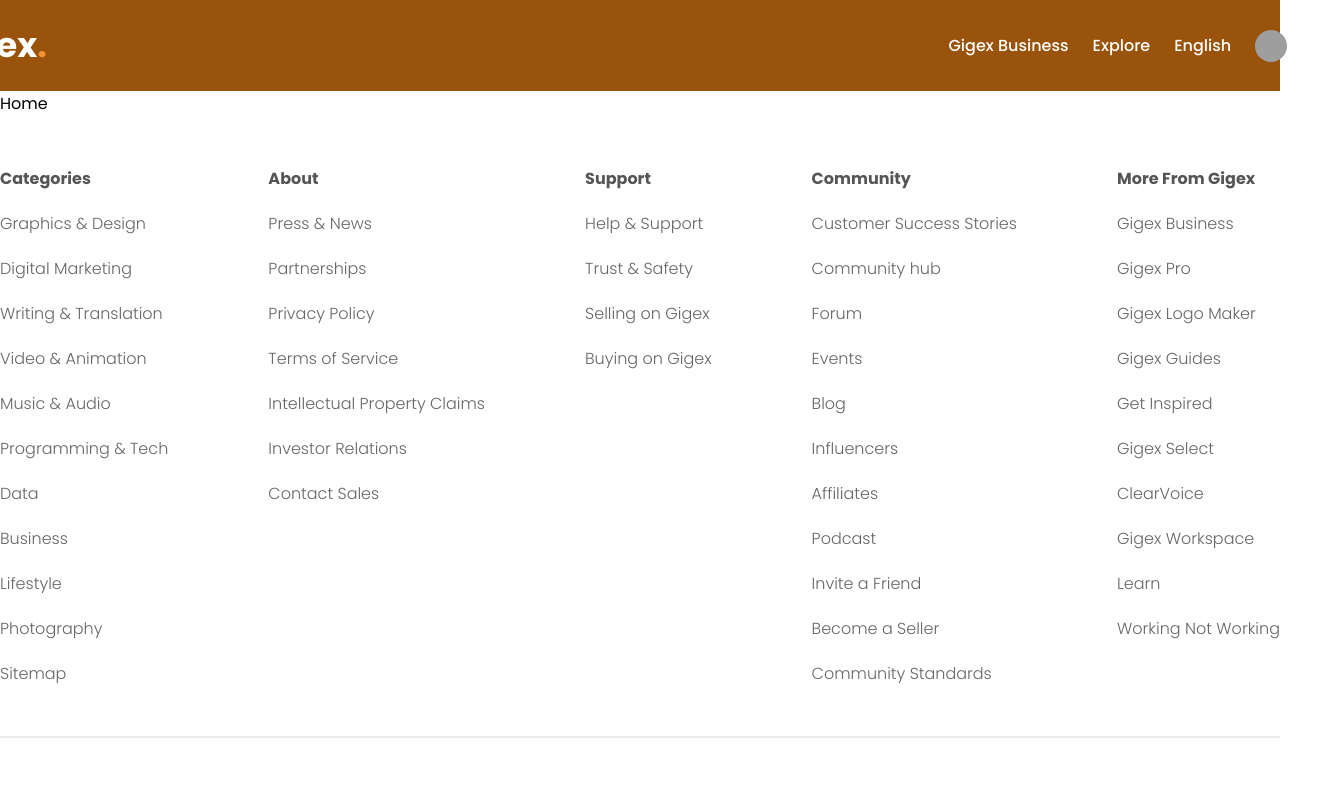
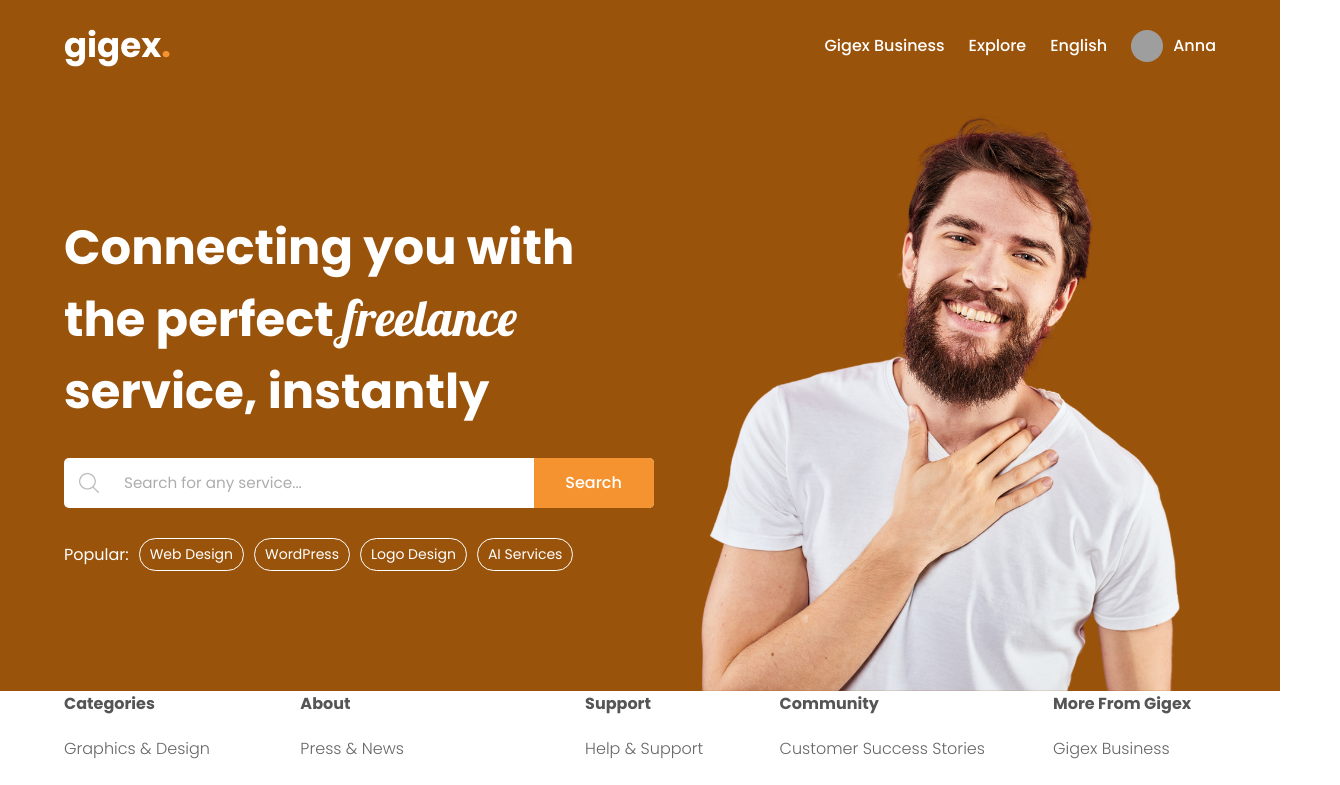
Before and after one commit to ibilalchaudhary/gigex, a React (Vite) app in the folder client/: page / in a window 1280 px wide. Shown: the top 785 px of the page, 1340 px wide, since content can reach past the window. Built offline with nearby package versions, Linux system fonts and the light colour scheme; grey boxes are pictures that could not be loaded.

Commit message:
Added Featured Section to Gigex

```diff
--- a/client/index.html
+++ b/client/index.html
@@ -7,6 +7,7 @@
       href="https://fonts.googleapis.com/css2?family=Poppins:ital,wght@0,100;0,300;0,400;0,500;0,700;0,900;1,100;1,300;1,400;1,500;1,700;1,900&display=swap"
       rel="stylesheet"
     />
+    <link href="https://fonts.googleapis.com/css2?family=Lobster&display=swap" rel="stylesheet">
     <style>
       * {
         padding: 0;
--- a/client/src/components/Navbar/Navbar.scss
+++ b/client/src/components/Navbar/Navbar.scss
@@ -1,3 +1,5 @@
+
+
 .navbar{
     display: flex;
     flex-direction: column;
@@ -7,13 +9,20 @@
     transition: 0.5 all ease;
     position: sticky;
     top: 0;
+    width: 100vw;
+    margin: 0;
+    padding: 0;
+    box-sizing: border-box;
+
 
     &.active{
         background-color: white;
         color: black;
     }
     .container{
-        width: 1400px;
+        width: 90vw;
+        margin: 0;
+        padding: 0;
         display: flex;
         justify-content: space-between;
         padding: 20px 0px;
@@ -87,7 +96,7 @@
     }
 
     .menu{
-        width: 1400px;
+        width: 90vw;
         padding: 10px 0px;
         display: flex;
         justify-content: space-between;
--- /dev/null
+++ b/client/src/components/featured/Featured.jsx
@@ -0,0 +1,35 @@
+import React from "react";
+import "./Featured.scss";
+
+function Featured() {
+  return (
+    <div className="featured">
+      <div className="container">
+        <div className="left">
+          <h1>
+          Connecting you with the perfect  <span>  freelance</span> service, instantly
+          </h1>
+          <div className="search">
+            <div className="searchInput">
+              <img src="./img/search.png" alt="" />
+              <input type="text" placeholder='Search for any service...' />
+            </div>
+            <button>Search</button>
+          </div>
+          <div className="popular">
+            <span>Popular:</span>
+            <button>Web Design</button>
+            <button>WordPress</button>
+            <button>Logo Design</button>
+            <button>AI Services</button>
+          </div>
+        </div>
+        <div className="right">
+          <img src="./img/mman.png" alt="" />
+        </div>
+      </div>
+    </div>
+  );
+}
+
+export default Featured;
--- /dev/null
+++ b/client/src/components/featured/Featured.scss
@@ -0,0 +1,112 @@
+.featured {
+    height: 600px;
+    display: flex;
+    justify-content: center;
+    background-color: #9A530B;
+    color: white;
+    width: 100vw;
+    margin: 0;
+    padding: 0;
+    box-sizing: border-box;
+
+    .container {
+      width: 90vw;
+      display: flex;
+      align-items: center;
+
+      .left {
+        width: 50vw;
+        display: flex;
+        flex-direction: column;
+        gap: 30px;
+
+        h1 {
+          font-size: 3rem;
+          font-weight: 600;
+
+          span {
+            font-family: "Lobster", sans-serif;
+            font-size: 50px;
+            font-weight: 100;
+            font-style: normal;
+          }
+        }
+
+        .search {
+          background-color: white;
+          border-radius: 5px;
+          display: flex;
+          align-items: center;
+          justify-content: space-between;
+          overflow: hidden;
+
+          .searchInput {
+            display: flex;
+            align-items: center;
+            gap: 10px;
+            img {
+              width: 20px;
+              height: 20px;
+              margin: 15px;
+            }
+
+            input {
+              border: none;
+              outline: none;
+              font-size: 1rem;
+              width: 32vw;
+              height: 39px;
+              color: #222325;
+
+              &::placeholder {
+                color: rgb(173, 173, 173);
+                font-size: 0.95rem;
+                font-weight: 400;
+              }
+            }
+          }
+
+          button {
+            width: 120px;
+            height: 50px;
+            border: none;
+            font-size: 1rem;
+            font-weight: 500;
+            background-color: #F59330;
+            color: white;
+            align-self: flex-end;
+            cursor: pointer;
+
+          }
+        }
+
+        .popular {
+          display: flex;
+          align-items: center;
+          gap: 10px;
+
+          span {
+            width: max-content;
+          }
+
+          button {
+            width: max-content;
+            color: white;
+            border: 1px solid white;
+            padding: 5px 10px;
+            border-radius: 20px;
+            background-color: transparent;
+            font-size: 14px;
+          }
+        }
+      }
+
+      .right {
+        height: 100%;
+        img {
+          height: 100%;
+          object-fit: contain;
+        }
+      }
+    }
+  }
--- a/client/src/components/footer/Footer.scss
+++ b/client/src/components/footer/Footer.scss
@@ -3,6 +3,10 @@
     justify-content: center;
     color: #666;
     margin: 50px 0px;
+    width: 100vw;
+    margin: 0;
+    padding: 0;
+    box-sizing: border-box;
 
     img {
       width: 24px;
@@ -10,7 +14,7 @@
     }
 
     .container {
-      width: 1400px;
+      width: 90vw;
       .top {
         display: flex;
         justify-content: space-between;
--- a/client/src/pages/home/Home.jsx
+++ b/client/src/pages/home/Home.jsx
@@ -1,9 +1,12 @@
 import React from 'react'
 import "./Home.scss"
+import Featured from '../../components/featured/Featured'
 
 function Home() {
   return (
-    <div className='home'>Home</div>
+    <div className='home'>
+      <Featured/>
+    </div>
   )
 }
 
```
